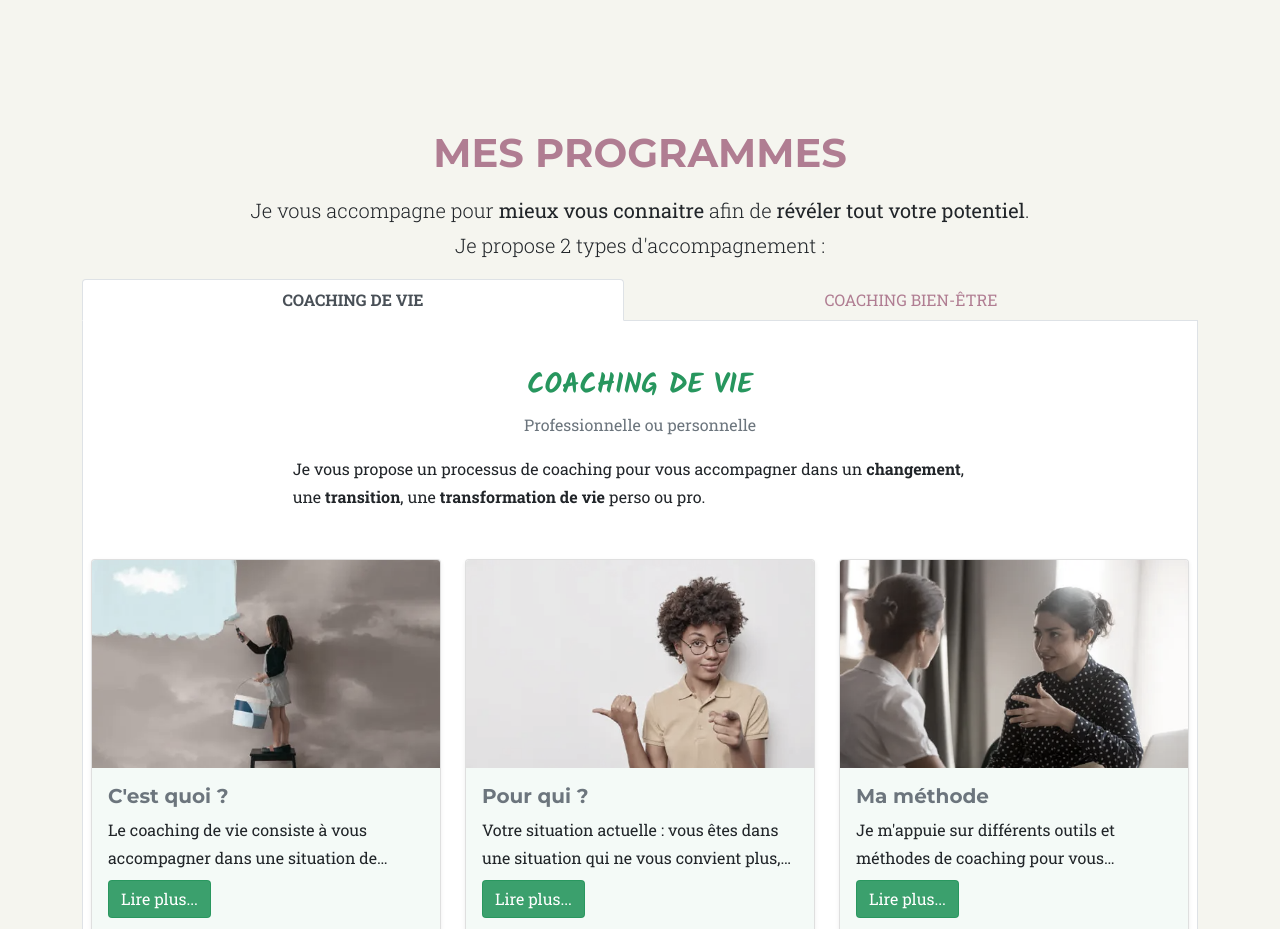
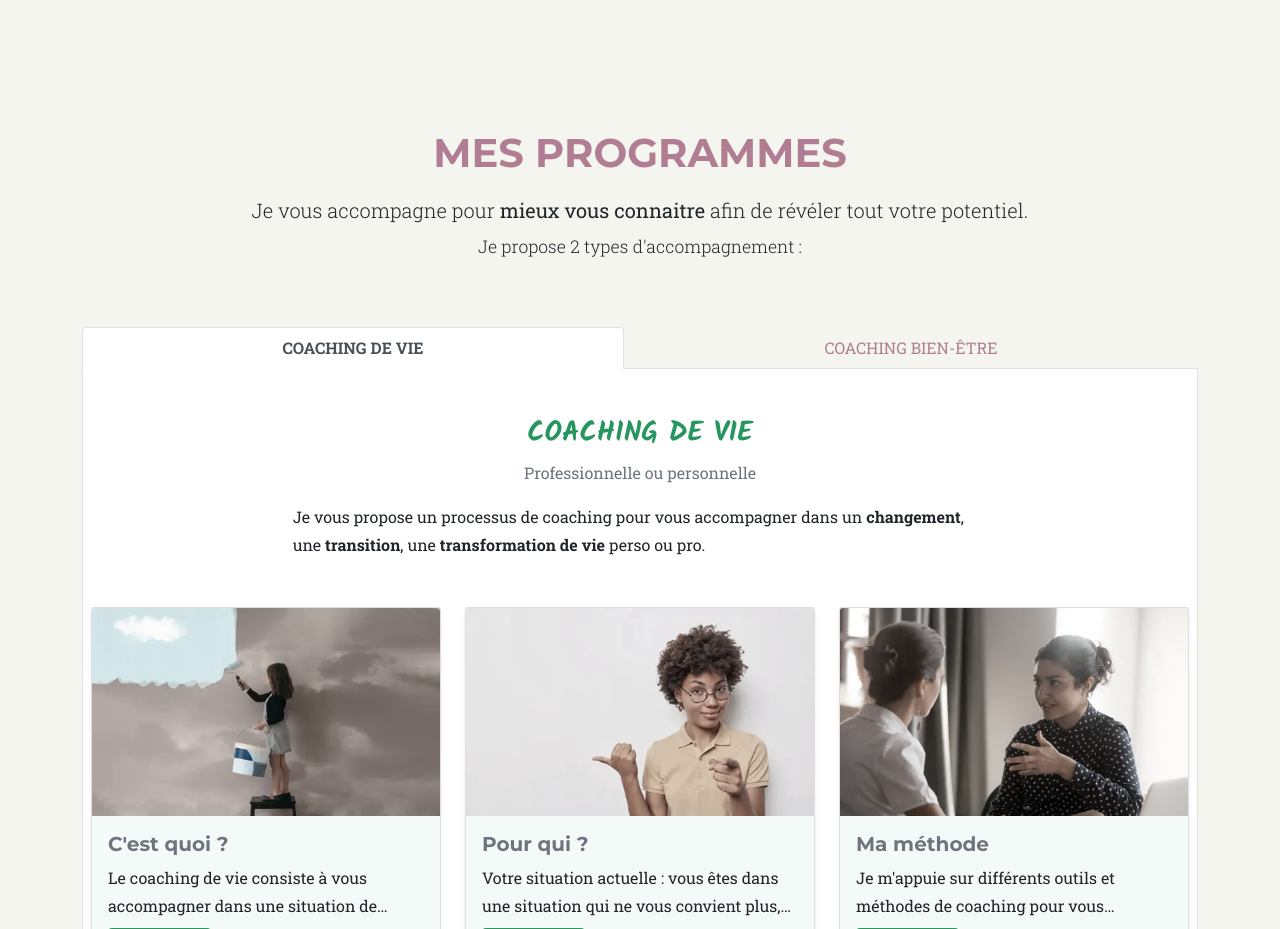
Before and after one commit to antoinebollinger/lameilleureversiondemoi, a website built with webpack: page index.html in a window 1280 px wide. Shown: the part 1640-2569 px from the top of the page. Built offline with nearby package versions, Linux system fonts and the light colour scheme; no server answers; a script that the page names is missing.

Commit message:
subtitle programs update

```diff
--- a/index.html
+++ b/index.html
@@ -125,11 +125,11 @@
     <!-- Programs -->
     <section class="page-section bg-secondary" id="programs">
         <div class="container">
-            <div class="text-center">
+            <div class="text-center mb-4 pb-4">
                 <h2 class="section-heading text-uppercase">Mes programmes</h2>
-                <p class="lead">Je vous accompagne pour <b>mieux vous connaitre</b> afin de <b>révéler tout votre
-                        potentiel</b>.
-                    <br />Je propose 2 types d'accompagnement :
+                <p class="lead">Je vous accompagne pour <b>mieux vous connaitre</b>
+                    afin de révéler tout votre potentiel.<br />
+                    <small>Je propose 2 types d'accompagnement : </small>
                 </p>
             </div>
             <div id="programsContainer" class="bg-white border border-top-0 mb-4">
```
